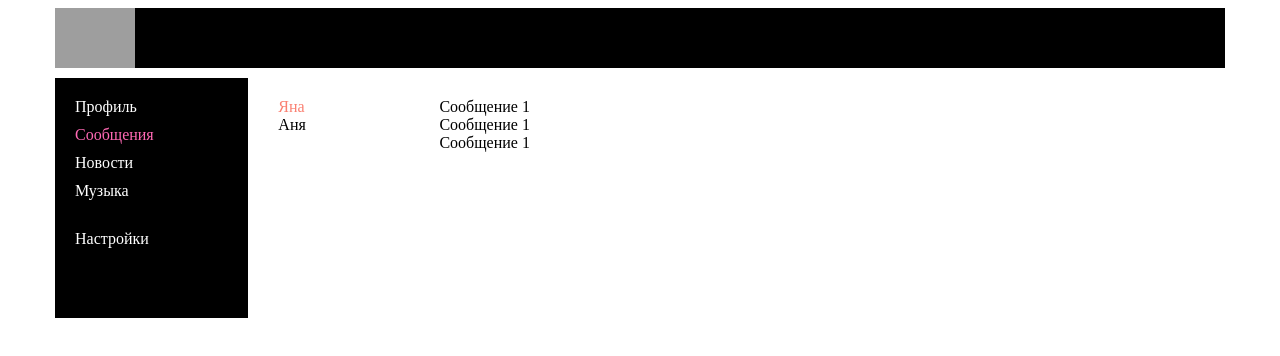
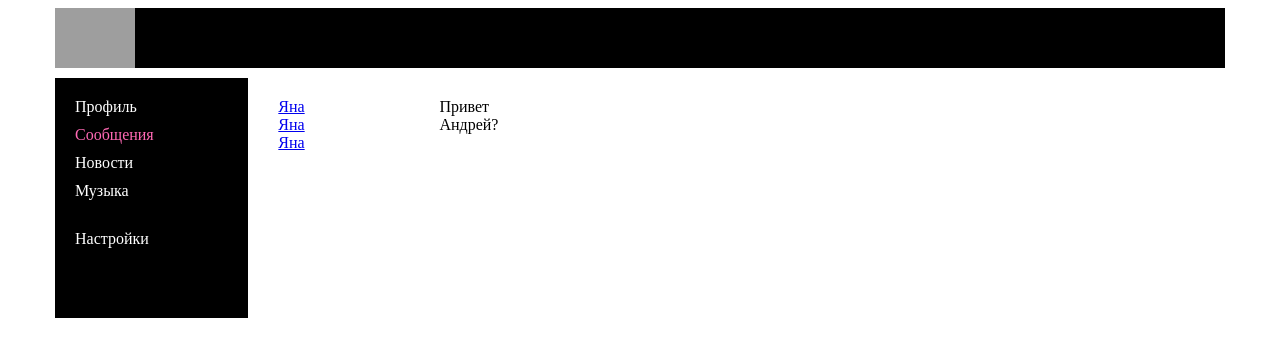
Before and after one commit to emoface1337/react-social-network, a React (Create React App) app: page /dialogs in a window 1280 px wide. Shown: the top 356 px of the page. Built offline with nearby package versions, Linux system fonts and the light colour scheme; grey boxes are pictures that could not be loaded.

Commit message:
profile divided to components, some refactoring

```diff
--- a/src/App.js
+++ b/src/App.js
@@ -16,7 +16,7 @@ function App() {
                 <Navbar/>
                 <section className="content">
                     <Route path='/profile' exact component={Profile}/>
-                    <Route path='/dialogs' exact component={Dialogs}/>
+                    <Route path='/dialogs' component={Dialogs}/>
                 </section>
             </div>
         </BrowserRouter>
--- a/src/components/Dialogs/Dialogs.js
+++ b/src/components/Dialogs/Dialogs.js
@@ -1,22 +1,34 @@
 import React from 'react'
+import { NavLink } from 'react-router-dom'
 
 import './Dialogs.sass'
+
+const UserDialogLink = props => {
+    let path = '/dialogs/' + props.id
+    return (
+        <NavLink to={path} className="dialogs__user" activeClassName="active">
+            Яна
+        </NavLink>
+    )
+}
+
+const UserDialogMessage = props => {
+    return (
+        <div className="dialogs__message">{props.message}</div>
+    )
+}
 
 const Dialogs = () => {
     return (
         <div className="content__dialogs">
             <div className="dialogs__users">
-                <div className="dialogs__user active">
-                    Яна
-                </div>
-                <div className="dialogs__user">
-                    Аня
-                </div>
+                <UserDialogLink id="1"/>
+                <UserDialogLink id="2"/>
+                <UserDialogLink id="3"/>
             </div>
             <div className="dialogs__messages">
-                <div className="dialogs__message">Сообщение 1</div>
-                <div className="dialogs__message">Сообщение 1</div>
-                <div className="dialogs__message">Сообщение 1</div>
+                <UserDialogMessage message="Привет"/>
+                <UserDialogMessage message="Андрей?"/>
             </div>
         </div>
     )
--- a/src/components/Dialogs/Dialogs.sass
+++ b/src/components/Dialogs/Dialogs.sass
@@ -12,5 +12,7 @@
     padding: 0 20px
 
   &__user
+    display: block
+
     &.active
       color: salmon
--- a/src/components/Profile/Profile.js
+++ b/src/components/Profile/Profile.js
@@ -1,22 +1,13 @@
 import React from 'react'
 import './Profile.sass'
-import MyPosts from './MyPosts/MyPosts'
+import ProfilePosts from './ProfilePosts/ProfilePosts'
+import ProfileInfo from './ProfileInfo/ProfileInfo'
 
 const Profile = () => {
     return (
         <>
-            <div className="content__profile">
-                <div className="content__profile-image">
-                    <img src="https://dayzrussia.com/wiki/images/f/f7/Faer_ava.jpg" alt="Аватар"/>
-                </div>
-                <div className="content__profile-info">
-                    <h2>Никита Б.</h2>
-                    <p>Lorem ipsum dolor sit amet, consectetur adipisicing elit. Assumenda, fugit.</p>
-                    <p>Lorem ipsum dolor sit amet, consectetur adipisicing elit. Assumenda, fugit.</p>
-                    <p>Lorem ipsum dolor sit amet, consectetur adipisicing elit. Assumenda, fugit.</p>
-                </div>
-            </div>
-            <MyPosts/>
+            <ProfileInfo/>
+            <ProfilePosts/>
         </>
     )
 }
--- a/src/components/Profile/Profile.sass
+++ b/src/components/Profile/Profile.sass
@@ -5,7 +5,7 @@
     display: flex
     flex-direction: row
 
-    &-image
+    &-avatar
       width: 150px
       margin-right: 25px
 
--- /dev/null
+++ b/src/components/Profile/ProfileInfo/ProfileInfo.js
@@ -0,0 +1,19 @@
+import React from 'react'
+
+const ProfileInfo = () => {
+    return (
+        <div className="content__profile">
+            <div className="content__profile-avatar">
+                <img src="https://dayzrussia.com/wiki/images/f/f7/Faer_ava.jpg" alt="Аватар"/>
+            </div>
+            <div className="content__profile-info">
+                <h2>Никита Б.</h2>
+                <p>Lorem ipsum dolor sit amet, consectetur adipisicing elit. Assumenda, fugit.</p>
+                <p>Lorem ipsum dolor sit amet, consectetur adipisicing elit. Assumenda, fugit.</p>
+                <p>Lorem ipsum dolor sit amet, consectetur adipisicing elit. Assumenda, fugit.</p>
+            </div>
+        </div>
+    )
+}
+
+export default ProfileInfo
--- a/src/components/Profile/MyPosts/MyPosts.js
+++ b/src/components/Profile/ProfilePosts/ProfilePosts.js
@@ -1,7 +1,7 @@
 import React from 'react'
 import Post from './Post/Post'
 
-const MyPosts = () => {
+const ProfilePosts = () => {
     return (
         <>
             <h2>Мои записи</h2>
@@ -17,4 +17,4 @@ const MyPosts = () => {
     )
 }
 
-export default MyPosts
+export default ProfilePosts
```
Also changed, not shown: src/components/Profile/ProfilePosts/Post/Post.js (renamed from src/components/Profile/MyPosts/Post/Post.js).
